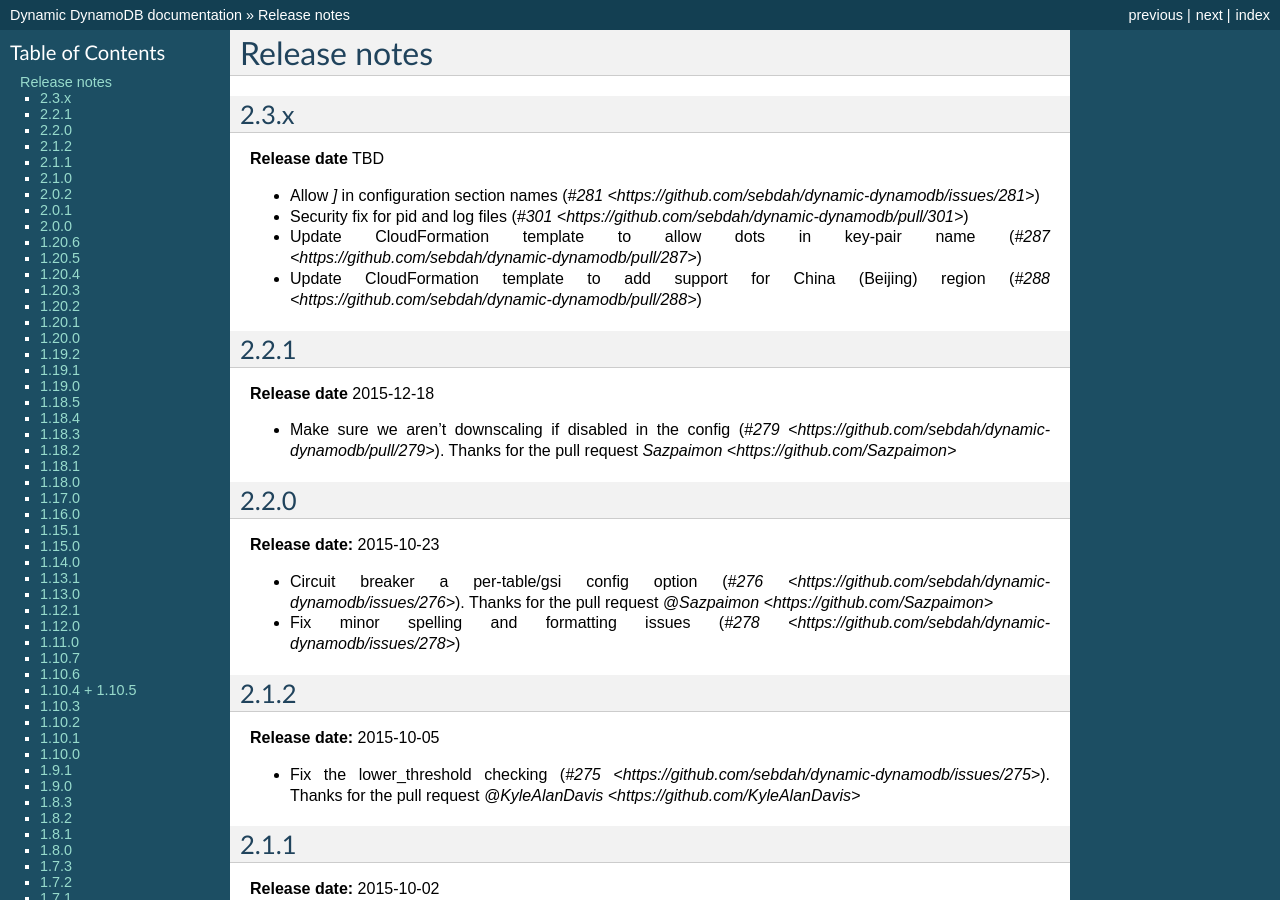
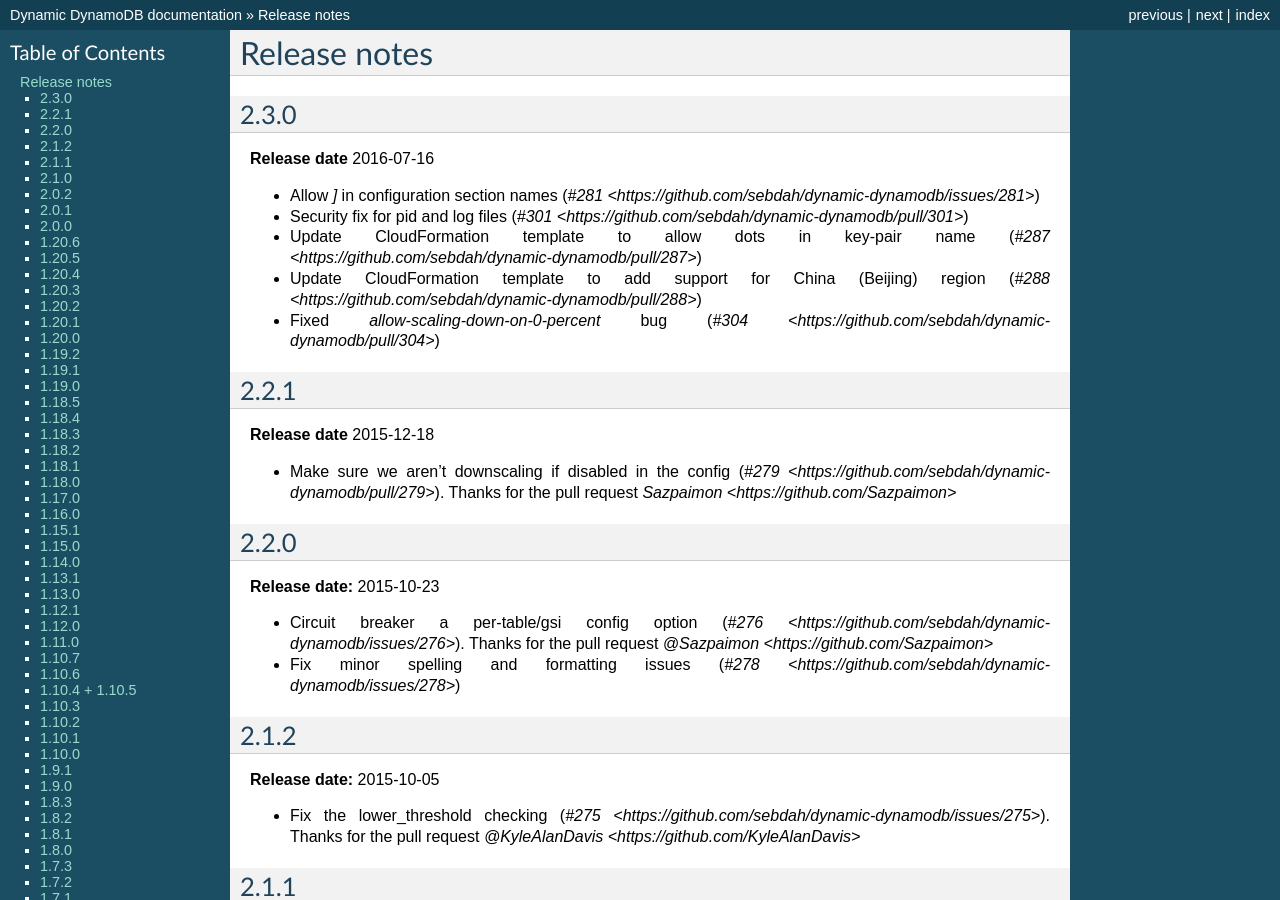
Before and after one commit to sebdah/dynamic-dynamodb, a Sphinx documentation site: the page built from docs/release_notes.rst, in a window 1280 px wide and 900 px high. Built offline with Sphinx 7.4.7, drawn with Linux system fonts in a browser that asks for light colours; the version number could not be read and is left out.

Commit message:
Update release notes with #304

```diff
--- a/docs/release_notes.rst
+++ b/docs/release_notes.rst
@@ -1,15 +1,16 @@
 Release notes
 =============
 
-2.3.x
+2.3.0
 -----
 
-**Release date** TBD
+**Release date** 2016-07-16
 
 - Allow `]` in configuration section names (`#281 <https://github.com/sebdah/dynamic-dynamodb/issues/281>`)
 - Security fix for pid and log files (`#301 <https://github.com/sebdah/dynamic-dynamodb/pull/301>`)
 - Update CloudFormation template to allow dots in key-pair name (`#287 <https://github.com/sebdah/dynamic-dynamodb/pull/287>`)
 - Update CloudFormation template to add support for China (Beijing) region (`#288 <https://github.com/sebdah/dynamic-dynamodb/pull/288>`)
+- Fixed `allow-scaling-down-on-0-percent` bug (`#304 <https://github.com/sebdah/dynamic-dynamodb/pull/304>`)
 
 2.2.1
 -----
```
